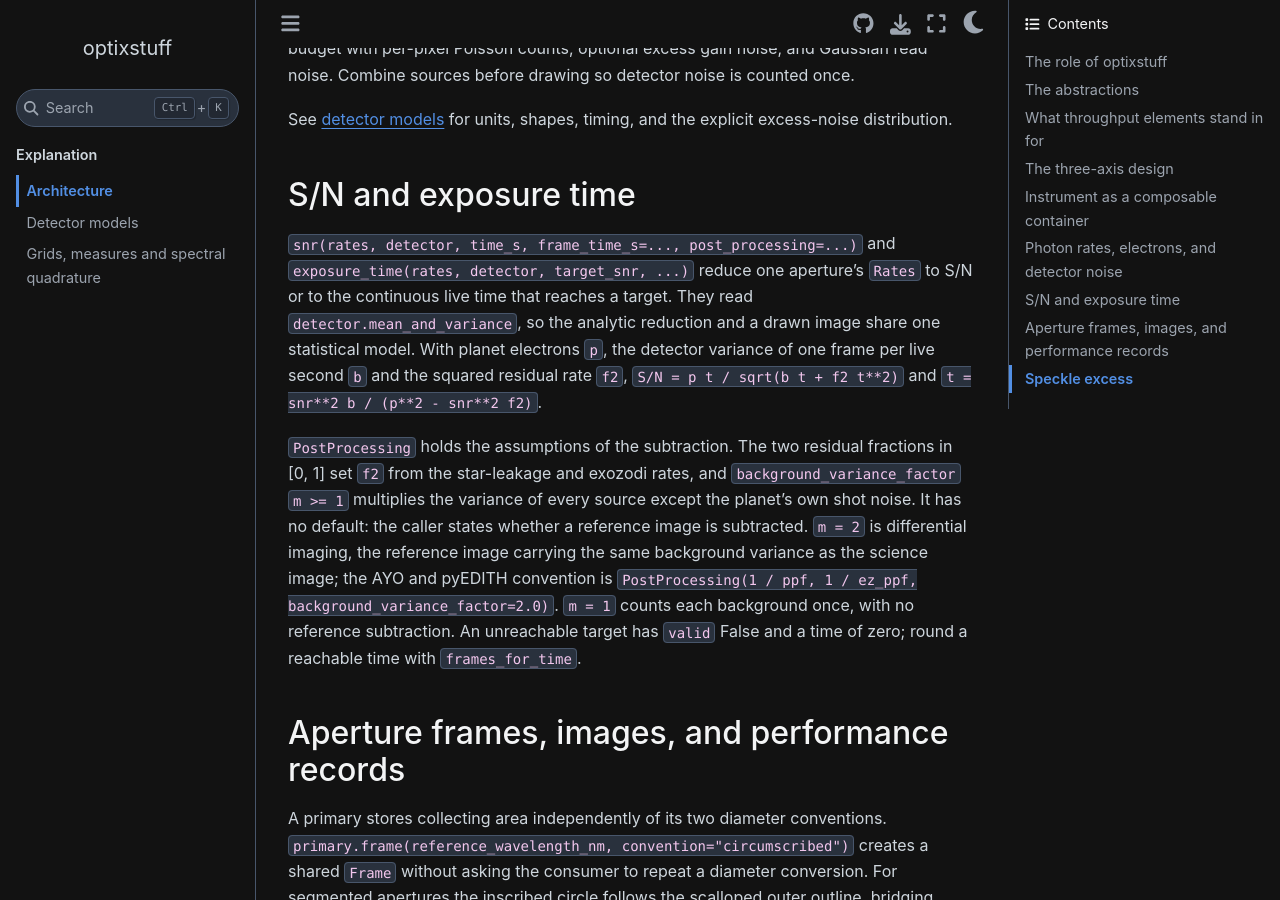
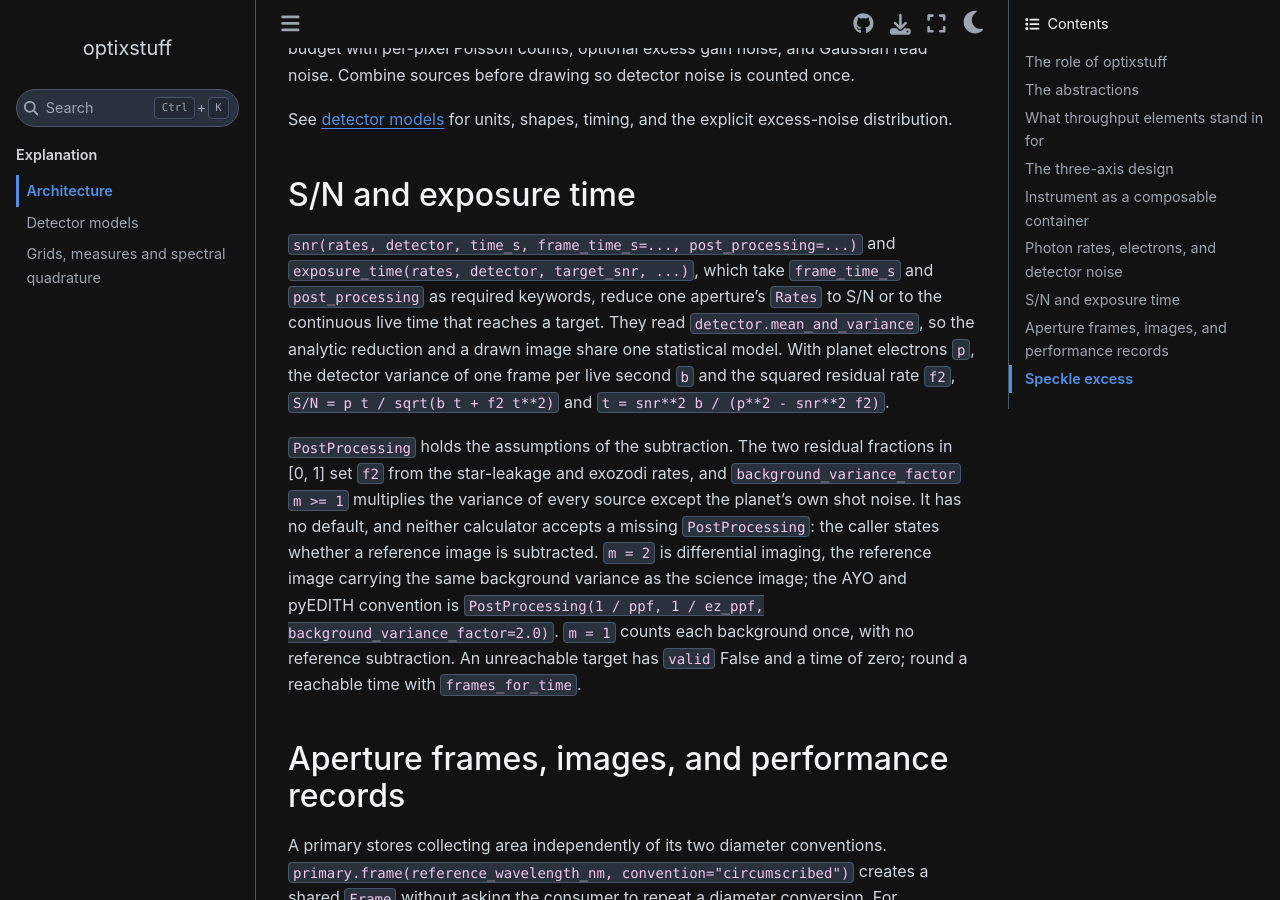
Before and after one commit to CoreySpohn/optixstuff, a Sphinx documentation site: the page built from docs/explanation/architecture.md, in a window 1280 px wide and 900 px high, scrolled down 4050 px. Built offline with Sphinx 7.4.7 and the Sphinx Book theme 1.1.4, drawn with Linux system fonts in a browser that asks for light colours; pages that are not in the unit, such as notebooks, are missing from menus; the version number could not be read and is left out.

Commit message:
feat(calculator)!: require post_processing in snr and exposure_time

```diff
--- a/docs/explanation/architecture.md
+++ b/docs/explanation/architecture.md
@@ -194,7 +194,8 @@ explicit excess-noise distribution.
 ## S/N and exposure time
 
 `snr(rates, detector, time_s, frame_time_s=..., post_processing=...)` and
-`exposure_time(rates, detector, target_snr, ...)` reduce one aperture's `Rates`
+`exposure_time(rates, detector, target_snr, ...)`, which take `frame_time_s` and
+`post_processing` as required keywords, reduce one aperture's `Rates`
 to S/N or to the continuous live time that reaches a target. They read
 `detector.mean_and_variance`, so the analytic reduction and a drawn image share
 one statistical model. With planet electrons `p`, the detector variance of one
@@ -204,8 +205,8 @@ frame per live second `b` and the squared residual rate `f2`,
 `PostProcessing` holds the assumptions of the subtraction. The two residual
 fractions in [0, 1] set `f2` from the star-leakage and exozodi rates, and
 `background_variance_factor` `m >= 1` multiplies the variance of every source
-except the planet's own shot noise. It has no default: the caller states
-whether a reference image is subtracted. `m = 2` is differential imaging, the
+except the planet's own shot noise. It has no default, and neither calculator accepts a
+missing `PostProcessing`: the caller states whether a reference image is subtracted. `m = 2` is differential imaging, the
 reference image carrying the same background variance as the science image;
 the AYO and pyEDITH convention is
 `PostProcessing(1 / ppf, 1 / ez_ppf, background_variance_factor=2.0)`. `m = 1`
```
Also changed, not shown: 2 other files.
